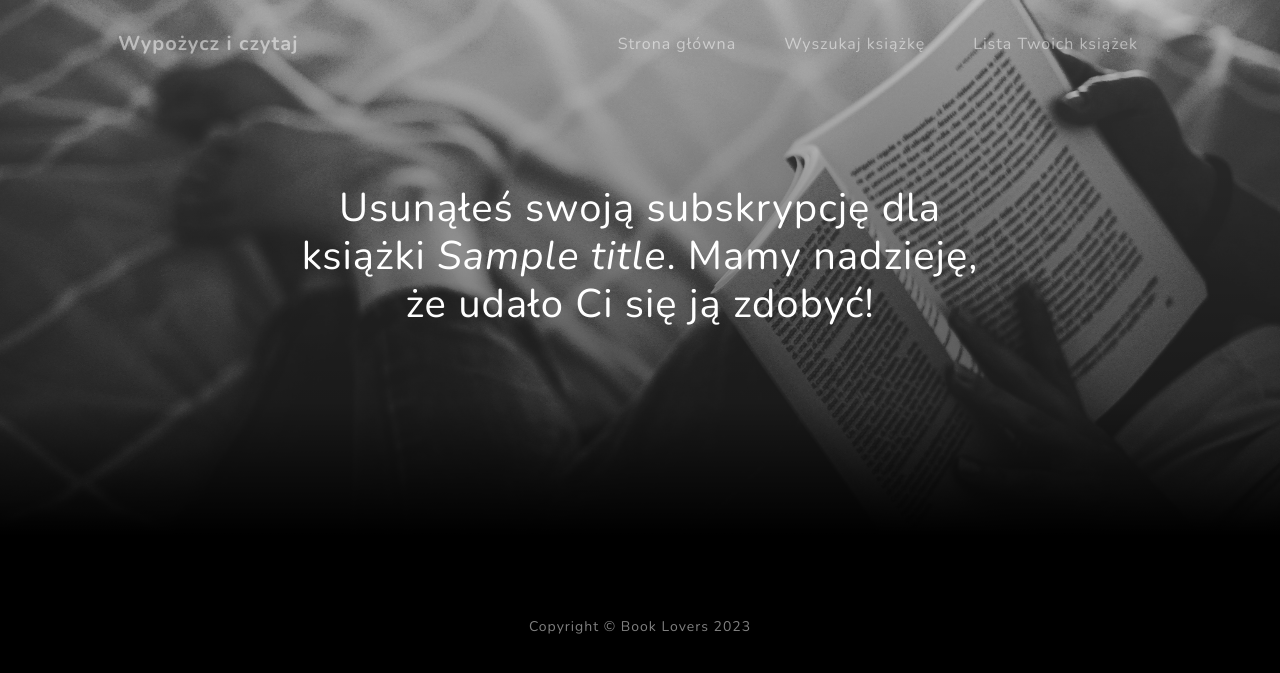
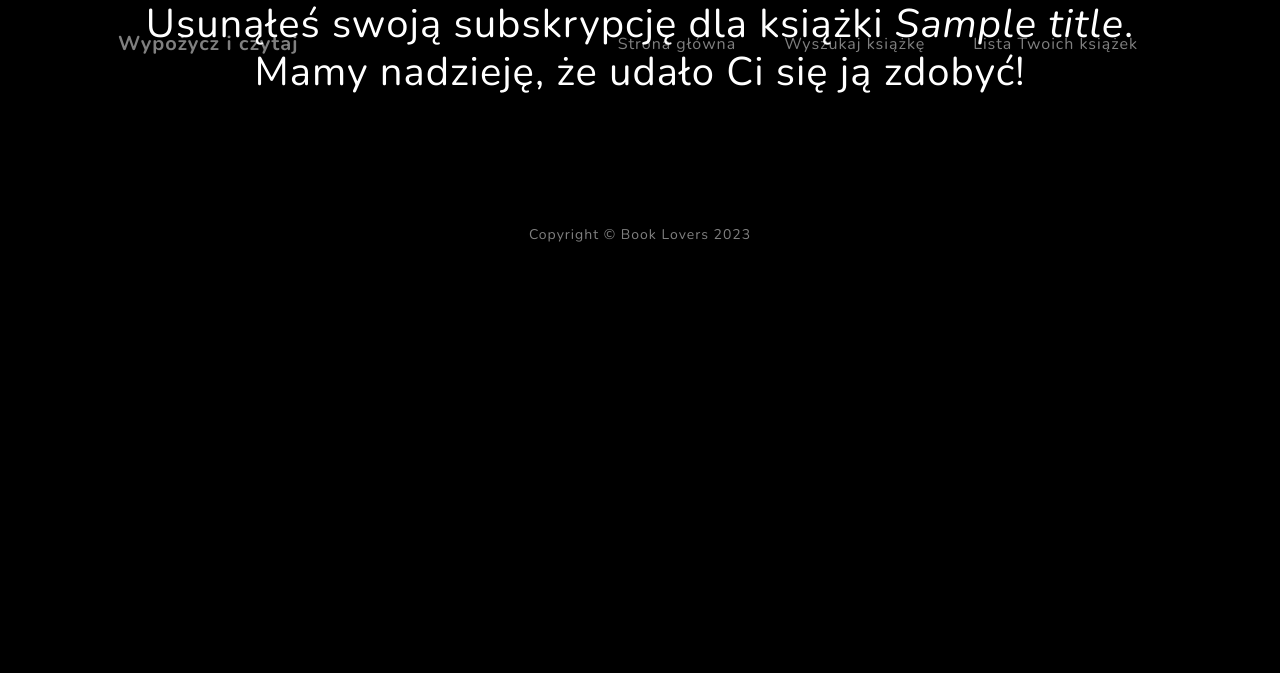
Before and after one commit to rolczynska/BookLovers, a Flask app: template templates/cancel_subscription.html in a window 1280 px wide. Shown: the top 673 px of the page. Run offline with Flask 2, Linux system fonts and the light colour scheme; the template is opened without the code that fills it: most values are stand-ins (such as "Sample title", 1, 10 or a date in 2020); some libraries are stand-ins or nearby versions.

Commit message:
Change cancel_subscription template and logo

```diff
--- a/booklovers/mail.py
+++ b/booklovers/mail.py
@@ -5,6 +5,7 @@ from datetime import datetime
 HOME = Path(__file__).parent
 TEMPLATES = HOME / '..' / 'templates'
 STATIC = HOME / '..' / 'static'
+ASSETS = HOME / '..' / 'static' / 'assets'
 
 
 def send_register_confirmation(title: str, author: str, email: str):
@@ -16,7 +17,7 @@ def send_register_confirmation(title: str, author: str, email: str):
     yag = yagmail.SMTP(user=mail_from, password=sender_password)
     with open(TEMPLATES / 'mail_content.html', 'r') as file:
         content = file.read()
-        contents = [yagmail.inline(STATIC / '/assets/logo_mail.png'), content.format(title=title,
+        contents = [yagmail.inline(ASSETS / 'logo_mail.png'), content.format(title=title,
                                                                              author=author,
                                                                              email=email)]
         yag.send(to=mail_to, subject=subject, contents=contents)
@@ -31,7 +32,7 @@ def send_mail(title: str, author: str, emails: list):
     yag = yagmail.SMTP(user=mail_from, password=sender_password)
     with open(TEMPLATES / 'mail_book_available.html', 'r') as file:
         content = file.read()
-    logo = yagmail.inline(STATIC / '/assets/logo_mail.png')
+    logo = yagmail.inline(ASSETS / 'logo_mail.png')
     contents = [logo, content.format(title=title, author=author)]
     for email in emails:
         yag.send(to=email, subject=subject, contents=contents)
--- a/templates/cancel_subscription.html
+++ b/templates/cancel_subscription.html
@@ -1,14 +1,53 @@
-{% extends "layout.html" %}
-{% block body %}
- <section class="signup-section" id="signup">
+<!DOCTYPE html>
+<html lang="en">
+    <head>
+        <meta charset="utf-8" />
+        <meta name="viewport" content="width=device-width, initial-scale=1, shrink-to-fit=no" />
+        <meta name="description" content="" />
+        <meta name="author" content="" />
+        <title>Book Lovers</title>
+        <link rel="icon" type="image/x-icon" href="../static/assets/favicon_io/favicon.png" />
+        <!-- Font Awesome icons (free version)-->
+        <script src="https://use.fontawesome.com/releases/v6.3.0/js/all.js" crossorigin="anonymous"></script>
+        <!-- Google fonts-->
+        <link href="https://fonts.googleapis.com/css?family=Varela+Round" rel="stylesheet" />
+        <link href="https://fonts.googleapis.com/css?family=Nunito:200,200i,300,300i,400,400i,600,600i,700,700i,800,800i,900,900i" rel="stylesheet" />
+        <!-- Core theme CSS (includes Bootstrap)-->
+        <link href="../static/css/styles.css" rel="stylesheet" />
+    </head>
+    <body id="page-top">
+        <!-- Navigation-->
+        <nav class="navbar navbar-expand-lg navbar-light fixed-top" id="mainNav">
             <div class="container px-4 px-lg-5">
-                <div class="row gx-4 gx-lg-5">
-                    <div class="col-md-10 col-lg-8 mx-auto text-center">
-                        <br>
-                     <h1 class="text-white mb-5">Usunąłeś swoją subskrypcję dla książki <i>{{title}}</i>. Mamy nadzieję, że udało Ci się ją zdobyć!</h1>
-                    </div>
+                <a class="navbar-brand" href="#page-top">Wypożycz i czytaj</a>
+                <button class="navbar-toggler navbar-toggler-right" type="button" data-bs-toggle="collapse" data-bs-target="#navbarResponsive" aria-controls="navbarResponsive" aria-expanded="false" aria-label="Toggle navigation">
+                    Menu
+                    <i class="fas fa-bars"></i>
+                </button>
+                <div class="collapse navbar-collapse" id="navbarResponsive">
+                    <ul class="navbar-nav ms-auto">
+                        <li class="nav-item"><a class="nav-link" href="{{ url_for('index') }}">Strona główna</a></li>
+                        <li class="nav-item"><a class="nav-link" href="{{ url_for('search') }}">Wyszukaj książkę</a></li>
+                        <li class="nav-item"><a class="nav-link" href="{{ url_for('check_notification') }}">Lista Twoich książek</a></li>
+                    </ul>
                 </div>
             </div>
-        </section>
+        </nav>
 
-{% endblock body %}
+  	    <div class="container px-4 px-lg-5 d-flex h-100 align-items-center justify-content-center">
+        <div class="d-flex justify-content-center">
+            <div class="text-center">
+                <h1 class="text-white mb-5">Usunąłeś swoją subskrypcję dla książki <i>{{title}}</i>. Mamy nadzieję, że udało Ci się ją zdobyć!</h1>
+            </div>
+        </div>
+    </div>
+
+        <!-- Footer-->
+        <footer class="footer bg-black small text-center text-white-50"><div class="container px-4 px-lg-5">Copyright &copy; Book Lovers 2023</div></footer>
+        <!-- Bootstrap core JS-->
+        <script src="https://cdn.jsdelivr.net/npm/bootstrap@5.2.3/dist/js/bootstrap.bundle.min.js"></script>
+        <!-- Core theme JS-->
+        <script src="../static/js/scripts.js"></script>
+        <script src="https://cdn.startbootstrap.com/sb-forms-latest.js"></script>
+    </body>
+</html>
```
Also changed, not shown: static/assets/logo.png, static/assets/logo_mail.png.
